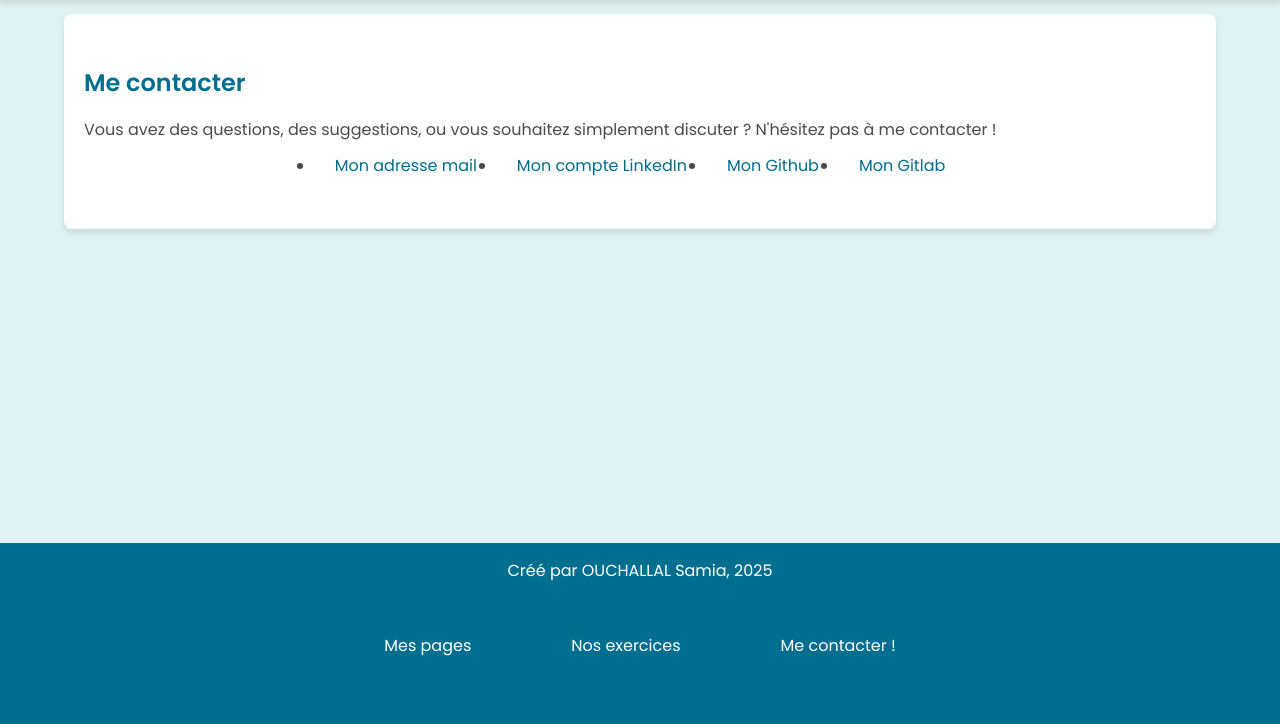
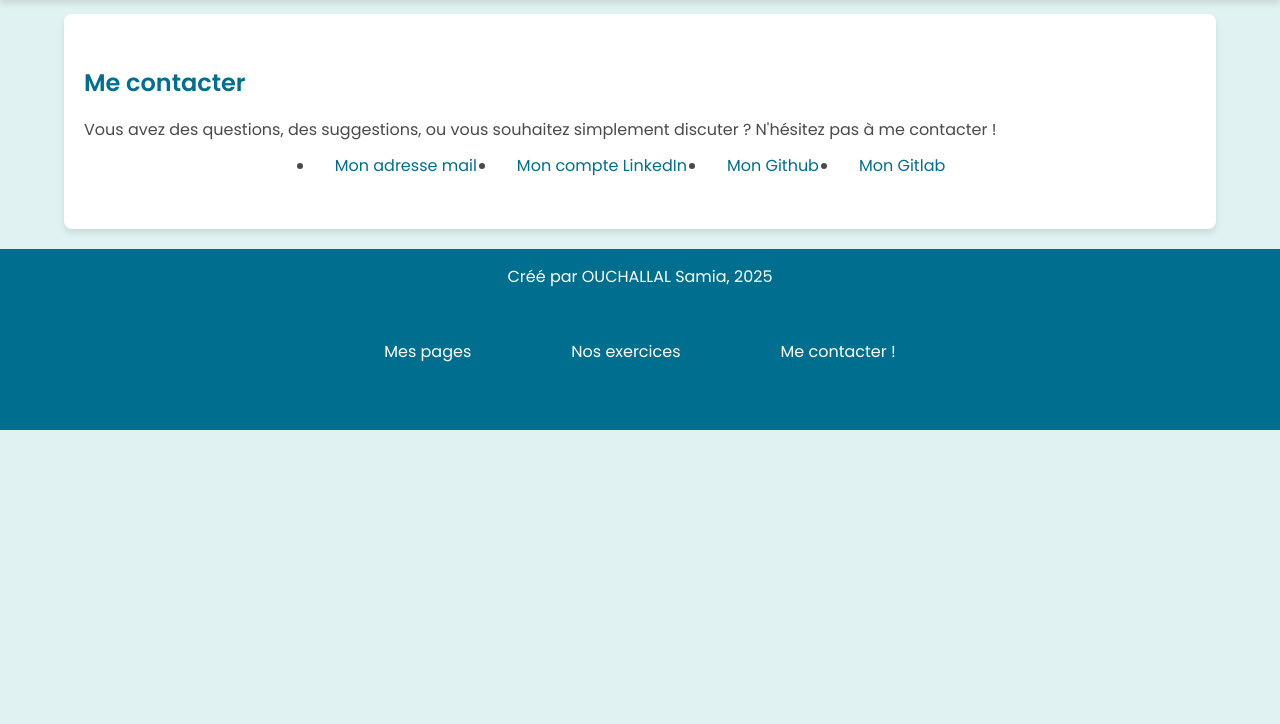
Before and after one commit to SamiaOuchallal/aphantasia-project, a PHP site: page /contact.html in a window 1280 px wide. Shown: the part 76-800 px from the top of the page. Run offline with PHP 8.4, Linux system fonts and the light colour scheme.

Commit message:
changements stylistiques

```diff
--- a/assets/css/style.css
+++ b/assets/css/style.css
@@ -204,9 +204,10 @@ footer {
     color: var(--white);
     text-align: center;
     padding: 15px 10px;
-    position: absolute;
+    position: relative;
     bottom: 0;
     width: 100%;
+    margin-top: auto;
 }
 
 footer a {
```
